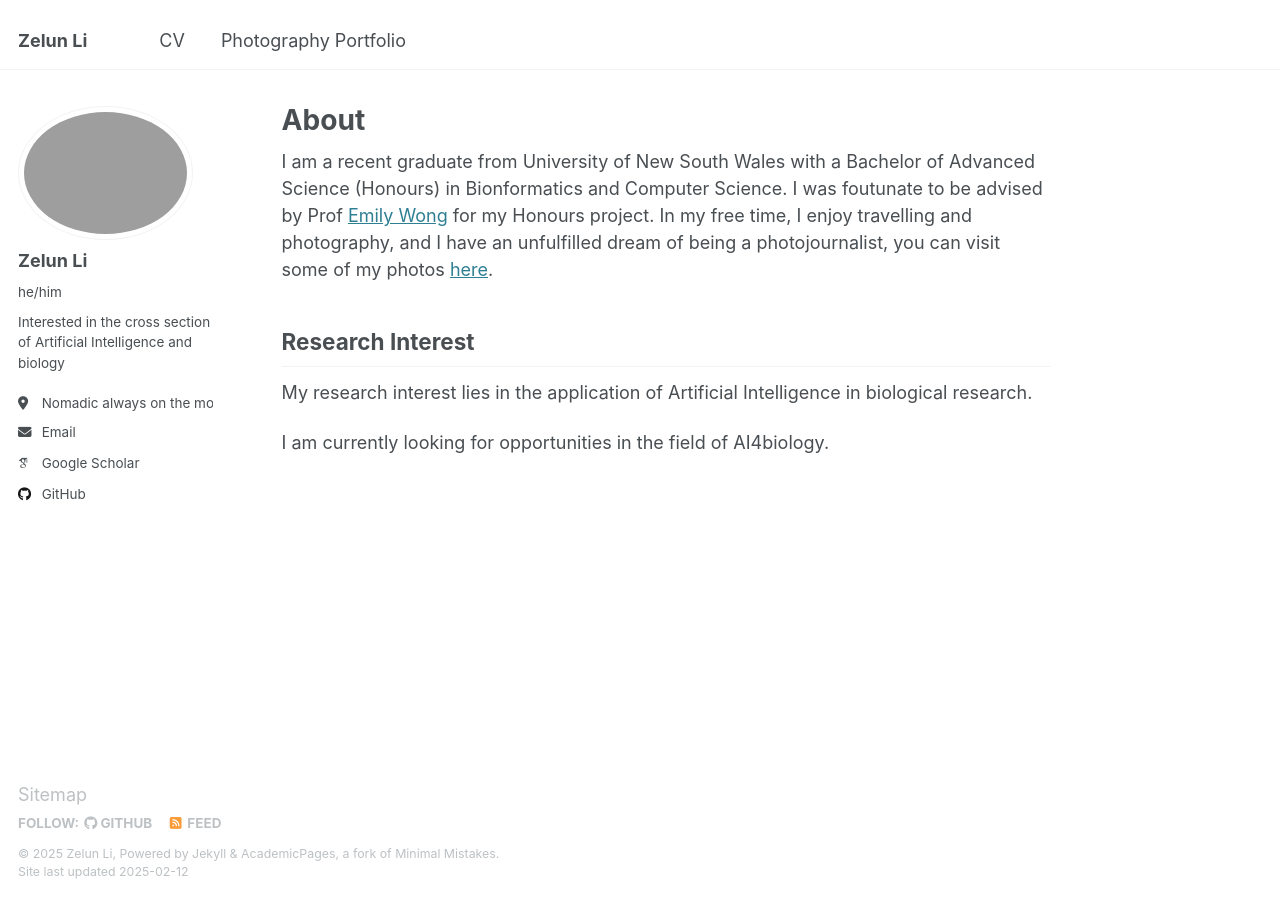
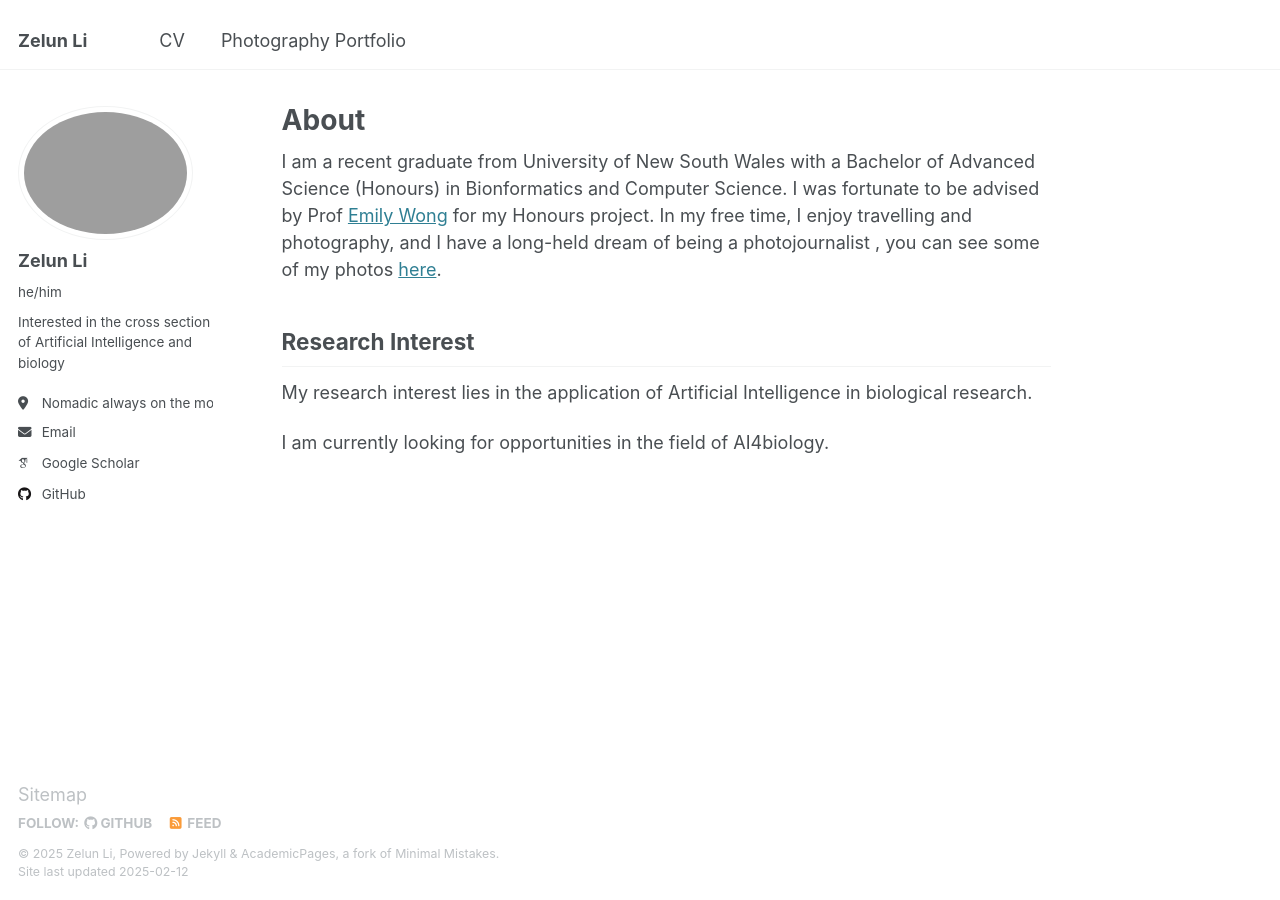
Before and after one commit to zelunli/zelunli.github.io, a Jekyll site: the page built from _pages/about.md, in a window 1280 px wide. Built offline with Jekyll 4.4.1, drawn with Linux system fonts in a browser that asks for light colours; some web fonts are replaced.

Commit message:
fix typo

```diff
--- a/_pages/about.md
+++ b/_pages/about.md
@@ -7,7 +7,7 @@ redirect_from:
   - /about.html
 ---
 
-I am a recent graduate from University of New South Wales with a Bachelor of Advanced Science (Honours) in Bionformatics and Computer Science. I was foutunate to be advised by Prof [Emily Wong](https://www.victorchang.edu.au/about-us/our-scientists/aprof-emily-wong) for my Honours project. In my free time, I enjoy travelling and photography, and I have an unfulfilled dream of being a photojournalist, you can visit some of my photos [here](https://zelunli.github.io/photography/).
+I am a recent graduate from University of New South Wales with a Bachelor of Advanced Science (Honours) in Bionformatics and Computer Science. I was fortunate to be advised by Prof [Emily Wong](https://www.victorchang.edu.au/about-us/our-scientists/aprof-emily-wong) for my Honours project. In my free time, I enjoy travelling and photography, and I have a long-held dream of being a photojournalist , you can see some of my photos [here](https://zelunli.github.io/photography/).
 
 Research Interest
 -----
```
